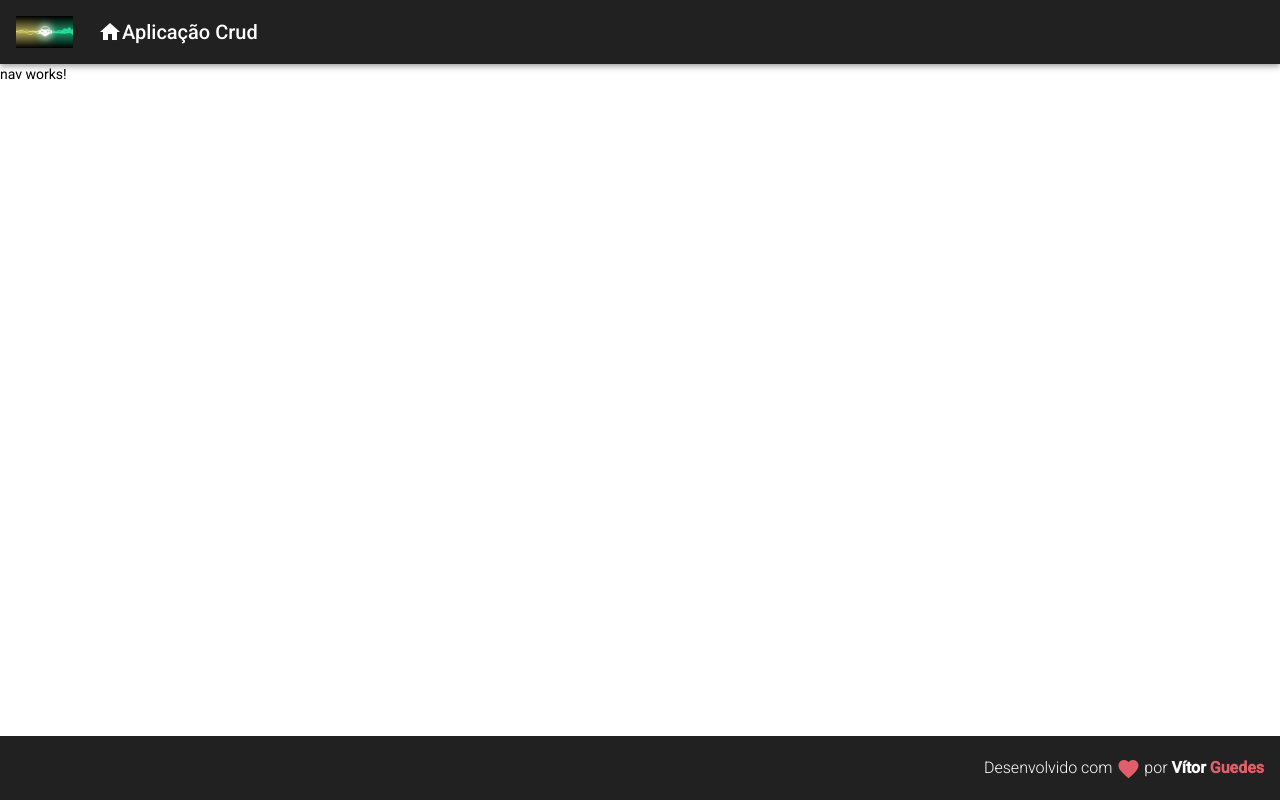
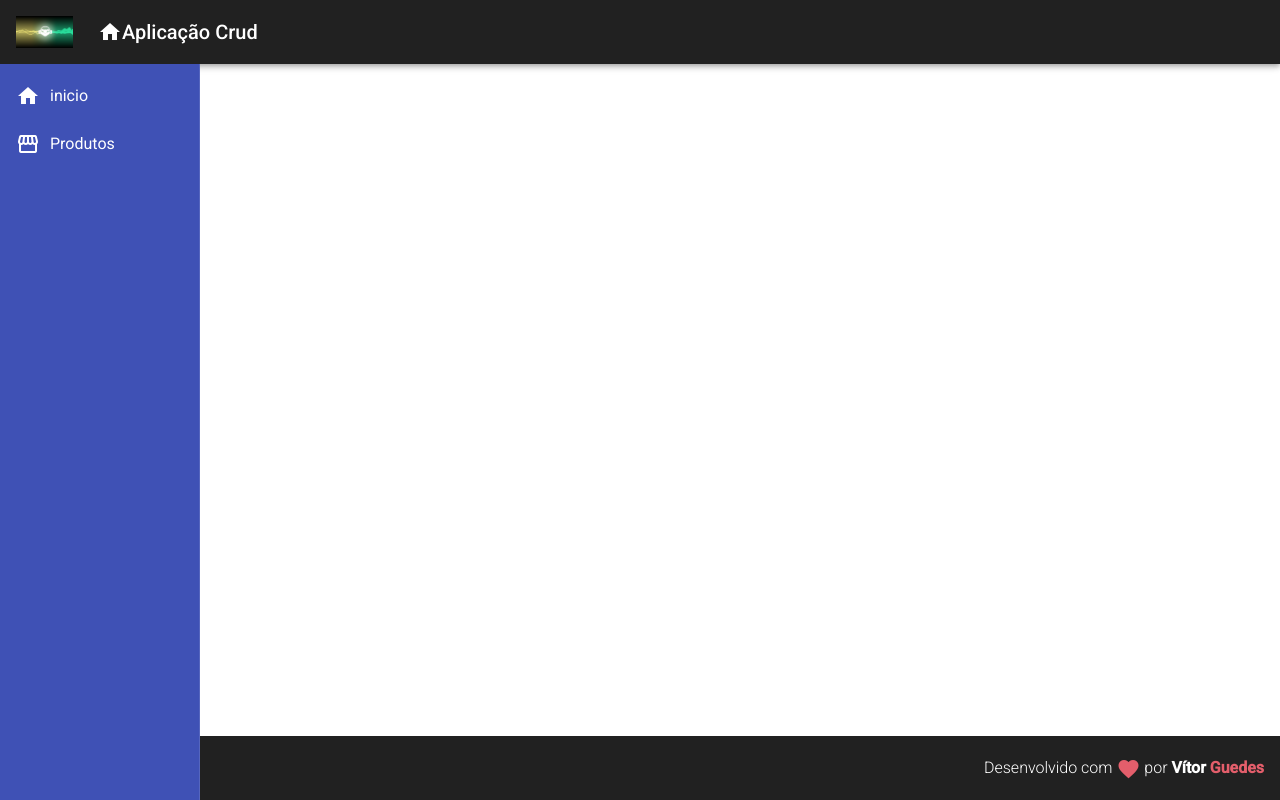
Before and after one commit to vitorjobs/Angular_coderBr, an Angular app in the folder frontend/: page / in a window 1280 px wide. Built offline with nearby package versions, Linux system fonts and the light colour scheme.

Commit message:
:construction: feat: nav styline

```diff
--- a/frontend/src/app/components/template/nav/nav.component.css
+++ b/frontend/src/app/components/template/nav/nav.component.css
@@ -0,0 +1,12 @@
+.sidenav{
+  background-color: #3F51B5;
+  width: 200px;
+}
+
+.sidenav a {
+  color: #FFF;
+}
+
+.sidenav i {
+  padding-right: 10px;
+}
--- a/frontend/src/app/components/template/nav/nav.component.html
+++ b/frontend/src/app/components/template/nav/nav.component.html
@@ -1 +1,18 @@
-<p>nav works!</p>
+<mat-sidenav-container class="container">
+  <mat-sidenav
+    class="sidenav"
+    mode="side"
+    opened fixedInViewport="true"
+    fixedTopGap="64">
+    <mat-nav-list class="nav-list">
+      <a mat-list-item>
+        <i class="material-icons"> home </i>
+        inicio
+      </a>
+      <a mat-list-item>
+        <i class="material-icons"> storefront </i>
+        Produtos
+      </a>
+    </mat-nav-list>
+  </mat-sidenav>
+</mat-sidenav-container>
```
